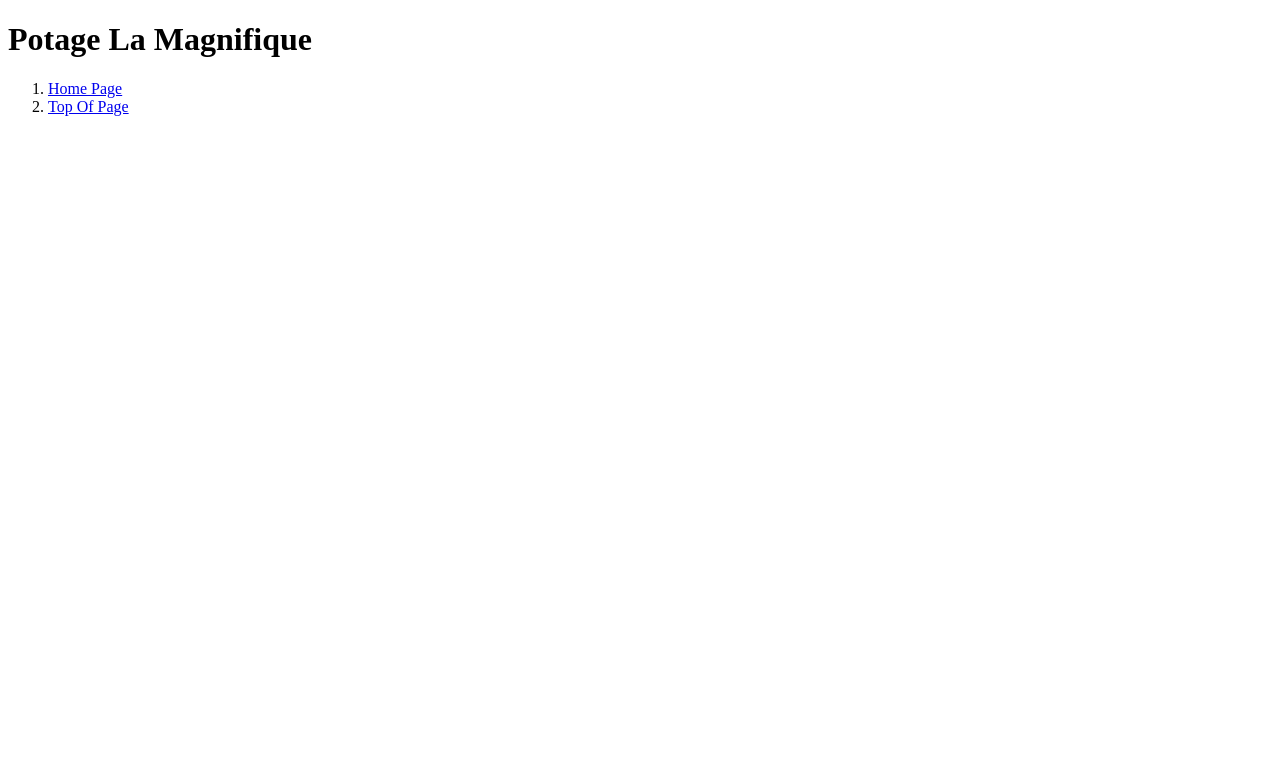
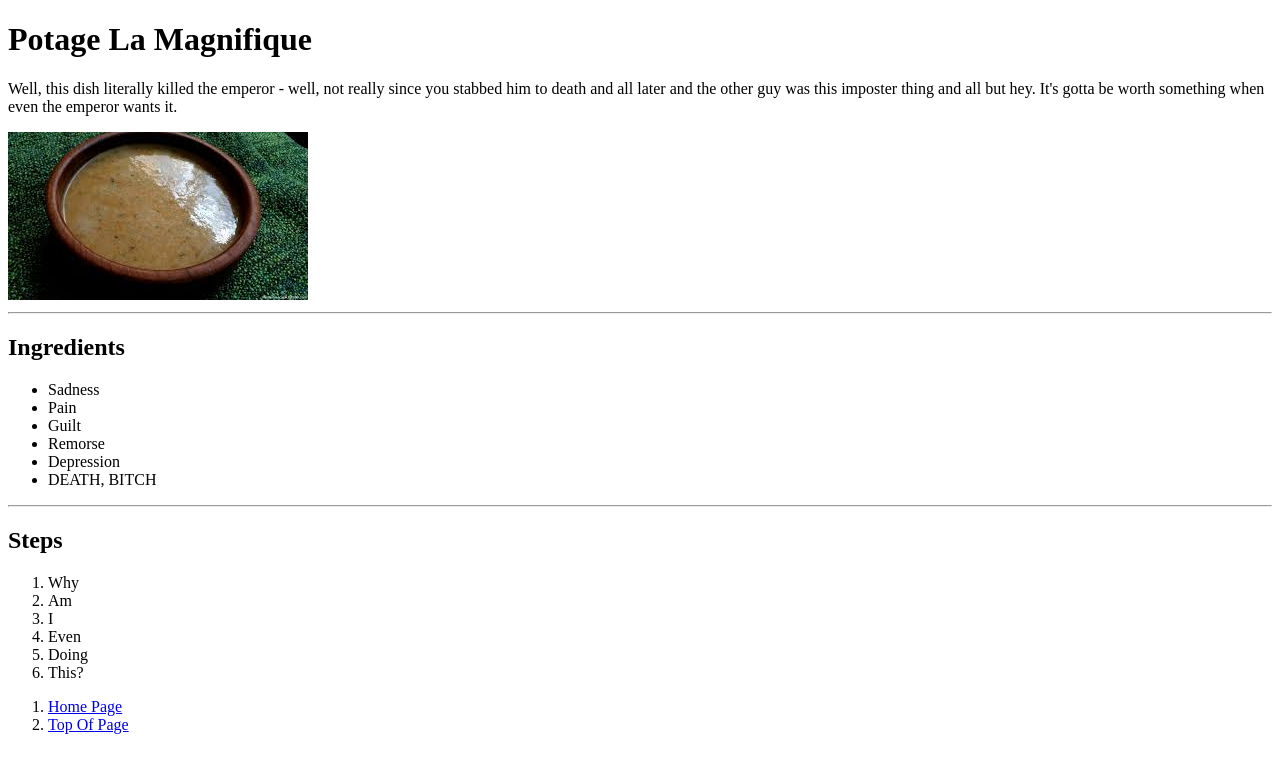
Before and after one commit to cursed-halo/odin_project_1_recipes, a plain HTML site: page recipes/potage.html in a window 1280 px wide. Drawn offline with Linux system fonts and the light colour scheme.

Commit message:
project 1 done

```diff
--- a/recipes/potage.html
+++ b/recipes/potage.html
@@ -1,13 +1,39 @@
 <!DOCTYPE html>
 <html lang="en">
+
   <head>
     <meta charset="UTF-8" />
     <meta http-equiv="X-UA-Compatible" content="IE=edge" />
     <meta name="viewport" content="width=device-width, initial-scale=1.0" />
     <title>Potage La Magnifique</title>
   </head>
+
   <body>
     <h1 id="top">Potage La Magnifique</h1>
+    <p>Well, this dish literally killed the emperor - well, not really since you stabbed him to death and all later and
+      the other guy was this imposter thing and all but hey. It's gotta be worth something when even the emperor wants
+      it.</p>
+    <img src="/odin_project_1_recipes/recipes/img/potage.jpeg" alt="What She Said">
+    <hr>
+    <h2>Ingredients</h2>
+    <ul>
+      <li>Sadness</li>
+      <li>Pain</li>
+      <li>Guilt</li>
+      <li>Remorse</li>
+      <li>Depression</li>
+      <li>DEATH, BITCH</li>
+    </ul>
+    <hr>
+    <h2>Steps</h2>
+    <ol>
+      <li>Why</li>
+      <li>Am</li>
+      <li>I</li>
+      <li>Even</li>
+      <li>Doing</li>
+      <li>This?</li>
+    </ol>
     <!--links to index.html and top of page-->
     <ol>
       <li>
@@ -16,4 +42,5 @@
       <li><a href="#top"> Top Of Page </a></li>
     </ol>
   </body>
+
 </html>
```
Also changed, not shown: recipes/jazbay.html (+1 -1 lines), recipes/salmon.html (+20 -0 lines).
